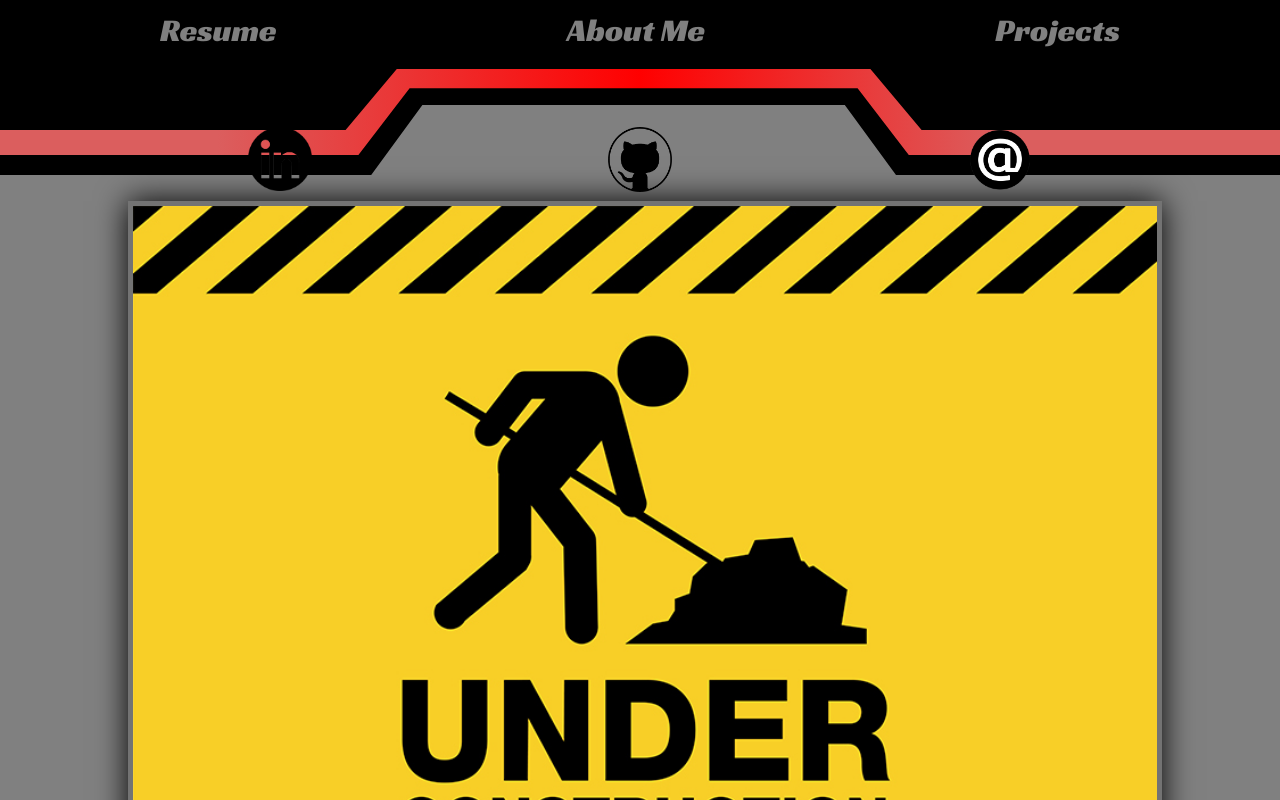
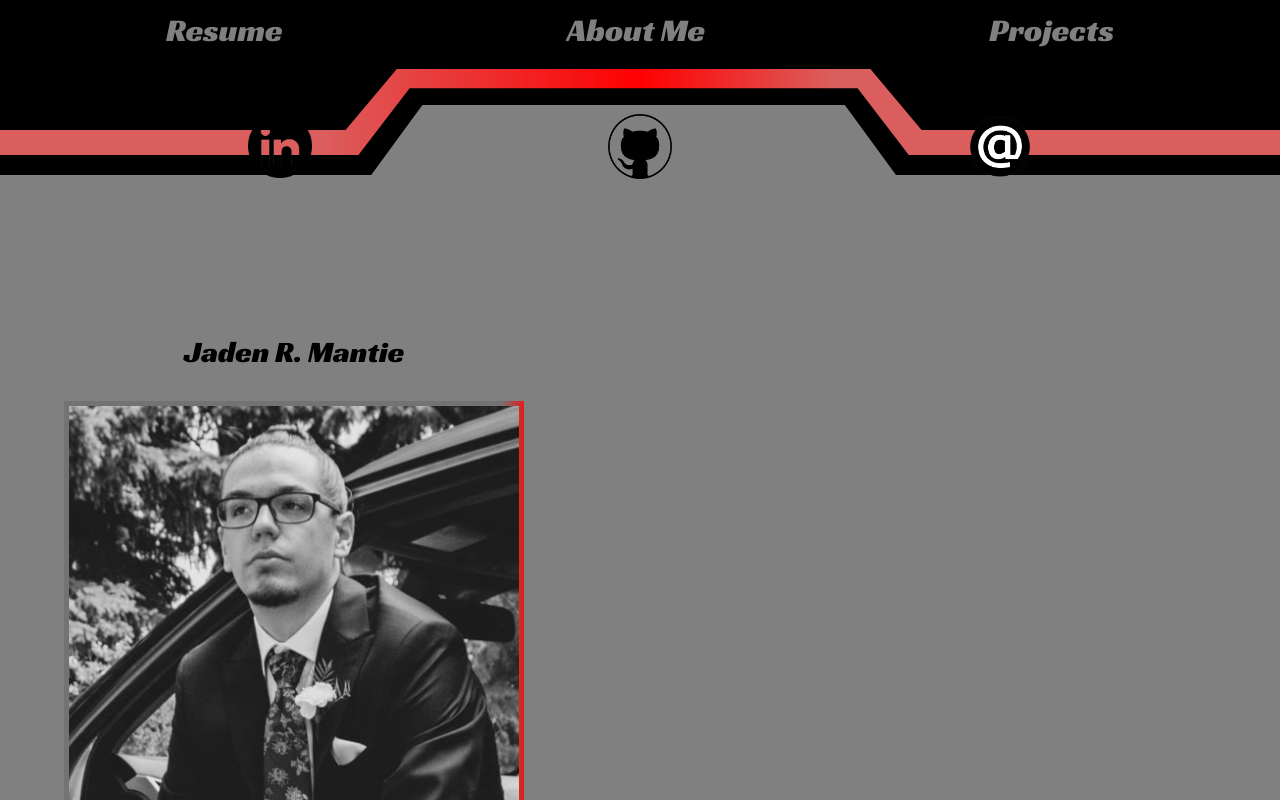
Before and after one commit to Mantie7553/e-portfolio, a React (Vite) app in the folder e-portfolio/: page / in a window 1280 px wide. Shown: the top 800 px of the page. Built offline with nearby package versions, Linux system fonts and the light colour scheme.

Commit message:
Swapped nav links for buttons to fix reloading issue, added in proper 1 page web design

```diff
--- a/e-portfolio/src/App.jsx
+++ b/e-portfolio/src/App.jsx
@@ -3,12 +3,14 @@ import Navbar from "./components/Navbar.jsx";
 import AboutMe from "./pages/AboutMe.jsx";
 import Projects from "./pages/Projects.jsx";
 import Resume from "./pages/Resume.jsx";
+import {useState} from "react";
 
 function App() {
+    const [page, setPage] = useState('');
   return (
     <>
-        <Navbar/>
-        <Resume/>
+        <Navbar page={page} setPage={setPage}/>
+        {page === 'resume' ? <Resume/> : page === 'projects' ? <Projects/> : <AboutMe/>}
     </>
   )
 }
--- a/e-portfolio/src/components/Navbar.jsx
+++ b/e-portfolio/src/components/Navbar.jsx
@@ -3,18 +3,23 @@ import LinkedInLogo from "../assets/linkedin-logo-black-white.png"
 import GithubLogo from "../assets/github-logo-black-white.png"
 import EmailLogo from "../assets/email-logo-black-white.png"
 
-function Navbar() {
+function Navbar({page, setPage}) {
+    let navClass = page ==='resume' ? 'left' : page ==='projects' ? 'right' : 'middle';
+    let bottom = `bottom-${navClass}`;
+    let middle = `middle-${navClass}`;
+    let top = `top-${navClass}`;
+
     return <div className="navbar">
-        <div className="bottom-middle">
-            <div className="middle-middle">
-                <div className="top-middle">
+        <div className={bottom}>
+            <div className={middle}>
+                <div className={top}>
                     <nav>
-                        <a href="/" className="racing-sans-one-regular"
-                           onClick={() => {handlePage('resume')}} id="resume">Resume</a>
-                        <a href="/" className="racing-sans-one-regular"
-                           onClick={() => {handlePage('about')}} id="about">About Me</a>
-                        <a href="/" className="racing-sans-one-regular"
-                           onClick={() => {handlePage('projects')}} id="projects">Projects</a>
+                        <button id="resume" className="bttns racing-sans-one-regular"
+                                onClick={() => {setPage('resume')}}>Resume</button>
+                        <button id="about" className="bttns racing-sans-one-regular"
+                                onClick={() => {setPage('about')}}>About Me</button>
+                        <button id="projects" className="bttns racing-sans-one-regular"
+                                onClick={() => {setPage('projects')}}>Projects</button>
                     </nav>
                 </div>
             </div>
@@ -38,16 +43,4 @@ function Navbar() {
         </nav>
     </div>
 }
-
-function handlePage(id) {
-    switch (id) {
-        case 'resume' : document.getElementById('resume').style.color = 'white';
-            break;
-        case 'about' : document.getElementById('about').style.color = 'white';
-            break;
-        case 'projects' : document.getElementById('projects').style.color = 'white';
-            break;
-    }
-}
-
 export default Navbar;
--- a/e-portfolio/src/css/Navbar.css
+++ b/e-portfolio/src/css/Navbar.css
@@ -9,14 +9,15 @@ nav {
     justify-content: space-between;
 }
 
-nav:first-of-type a {
+.bttns {
+    background: none;
+    border: none;
     padding-top: 1%;
-    text-decoration: none;
     color: grey;
     font-size: 2em;
 }
 
-nav:first-of-type a:hover, nav:first-of-type a:focus {
+nav:first-of-type button:hover, nav:first-of-type button:focus {
     color : white;
 }
 
@@ -36,7 +37,7 @@ nav:first-of-type a:hover, nav:first-of-type a:focus {
     margin: 0 1.5em;
     background: none;
     border: none;
-
+    font-size: 2em;
 }
 
 .links a:hover {
--- a/e-portfolio/src/css/Resume.css
+++ b/e-portfolio/src/css/Resume.css
@@ -1,16 +1,16 @@
 
 .img-resume {
-    margin: 2% 10%;
+    margin: 3% 10%;
     width: 80%;
     border: 5px rgba(0,0,0,10%) solid;
-    box-shadow: rgba(0,0,0,80) 0 0 30px;
 }
 
 .img-resume:hover {
-    animation: drop 2s ease-out forwards;
+    animation: lift 5s ease-out;
 }
 
-@keyframes drop {
-    from {box-shadow: rgba(0,0,0,80) 0 0 30px}
-    to {box-shadow: none}
+@keyframes lift {
+    0% {box-shadow: none}
+    50% {box-shadow: rgba(0,0,0,80) 0 0 30px}
+    100% {box-shadow: none}
 }
--- a/e-portfolio/src/pages/AboutMe.jsx
+++ b/e-portfolio/src/pages/AboutMe.jsx
@@ -3,7 +3,7 @@ import "../css/AboutMe.css";
 import Me from"../assets/jaden.png";
 
 function AboutMe() {
-    return <div className="base about">
+    return <div className="base about" id="base">
         <section className="my-image">
             <h3 className="racing-sans-one-regular">Jaden R. Mantie</h3>
             <div className="border">
--- a/e-portfolio/src/pages/Projects.jsx
+++ b/e-portfolio/src/pages/Projects.jsx
@@ -27,7 +27,7 @@ const projList = [
 ]
 
 function Projects() {
-    return <div className="base projects">
+    return <div className="base projects" id="base">
         {projList.map((prj, ind) => {
             return <Project project={prj} key={ind}/>
     })}
--- a/e-portfolio/src/pages/Resume.jsx
+++ b/e-portfolio/src/pages/Resume.jsx
@@ -2,7 +2,7 @@ import "../css/Resume.css";
 import Placeholder from "../assets/construction.jpg"
 
 export default function Resume() {
-    return <div className="base resume">
+    return <div className="base resume" id="base">
         <img className="img-resume" src={Placeholder} alt="My resume"/>
     </div>
 }
```
